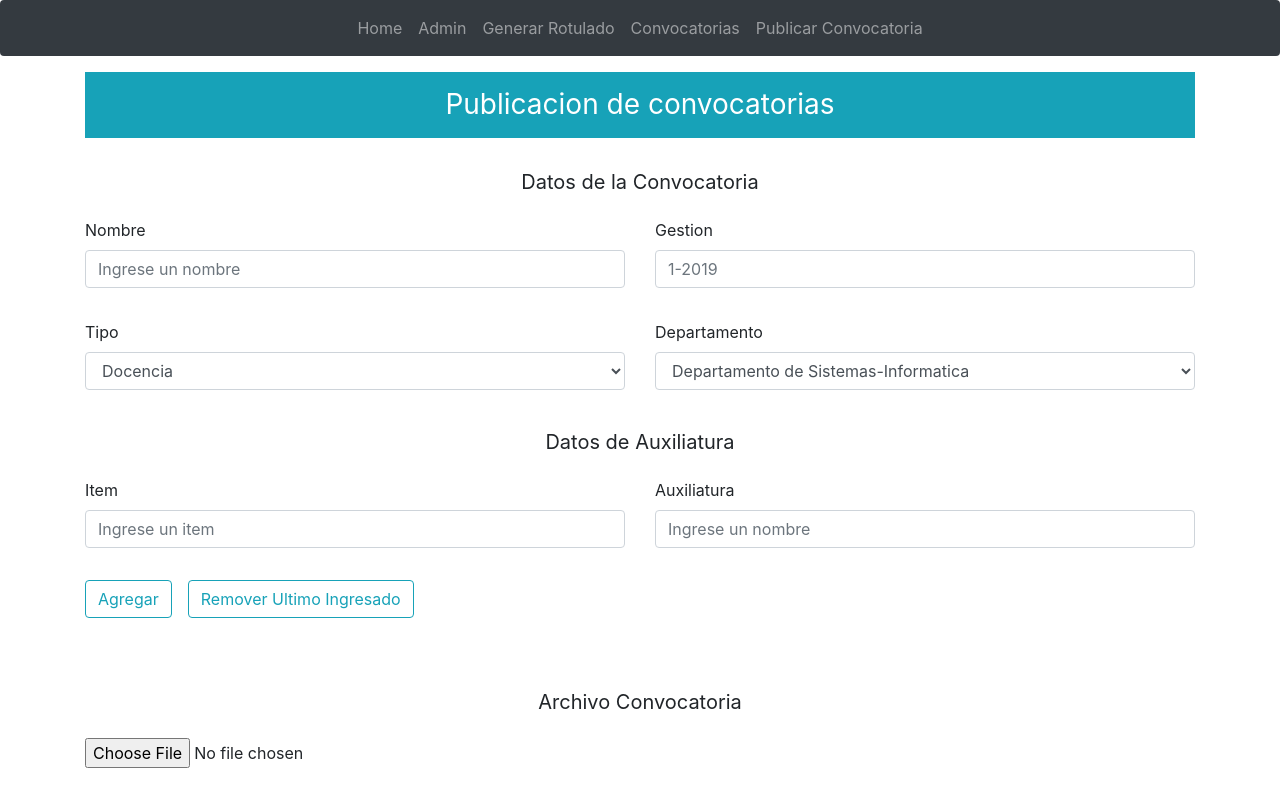
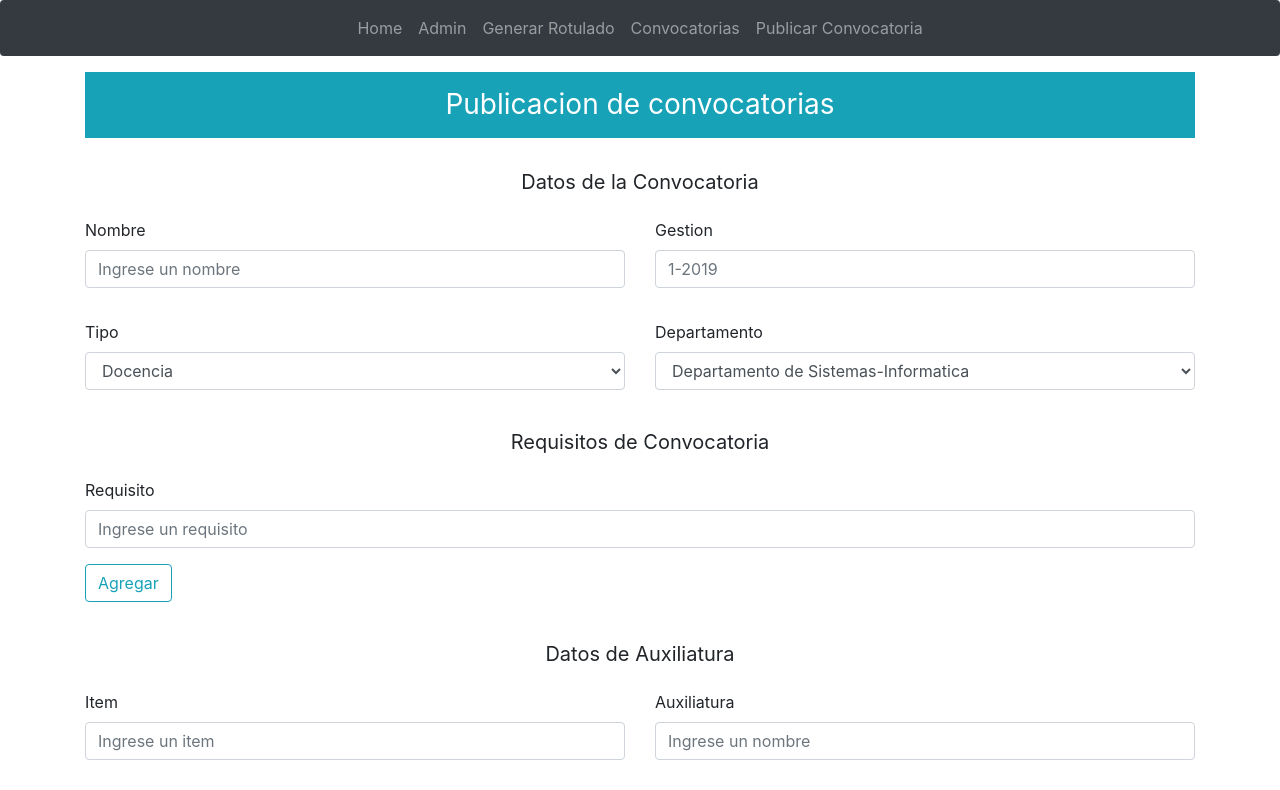
Before and after one commit to EliceoJoel/Cliente-TIS, a React (Create React App) app: page /post in a window 1280 px wide. Shown: the top 790 px of the page. Built offline with nearby package versions, Linux system fonts and the light colour scheme.

Commit message:
aumentando requisitos en publicar convocatoria

```diff
--- a/src/components/Post.js
+++ b/src/components/Post.js
@@ -22,7 +22,8 @@ var ArrayAuxi = []
             item:'',
             item_error:'',
             auxiliary:'',
-            auxiliary_error:''
+            auxiliary_error:'',
+            requirement:''
 
 
          }
@@ -117,7 +118,25 @@ var ArrayAuxi = []
             return true;
         }
     }
-
+    handleReq(reqevent ){
+        reqevent.preventDefault()
+        let name = this.state.name
+        let requirement = this.state.requirement
+        let reqconv = new FormData()
+        reqconv.append ('name_announcement', name)
+        reqconv.append ('requirement', requirement)
+        axios({
+            method: 'post',
+            url: 'api/requirement',
+            data: reqconv,
+            headers: {'Content-Type': 'multipart/form-data' }
+            }).then(response =>{
+             console.log(response)
+         })
+         .catch(error => {
+             console.log(error)
+         })
+    }
 
     handleFile = (event) =>{ this.setState({file: event.target.files[0]})}
 
@@ -164,7 +183,7 @@ var ArrayAuxi = []
 
 
     render() {
-         const {name ,year, type, departament,item,auxiliary } =this.state
+         const {name ,year, type, departament,item,auxiliary, requirement} =this.state
 
 
 
@@ -236,6 +255,25 @@ var ArrayAuxi = []
 
                         </select>
                         </div>
+
+                        <h3 className="h5 col-md-12 my-4 font-weight-normal text-center">
+                            Requisitos de Convocatoria</h3>
+                      <div className="form-group col-md-12">
+                        <label htmlFor="Nombre">Requisito</label>
+
+                       <input
+                           className="form-control"
+                           placeholder="Ingrese un requisito"
+                             type = "text"
+                          name = "requirement"
+                          value = {requirement}
+                           onChange = {this.onChangeAux}
+                       />
+
+                         </div>
+                         <div className="form-group col-md-12 ">
+                         <button className="btn btn-outline-info" variant="warning" onClick ={(reqevent) => this.handleReq(reqevent)} >Agregar</button>
+                         </div>
                         <h3 className="h5 col-md-12 my-4 font-weight-normal text-center">
                             Datos de Auxiliatura</h3>
                       <div className="form-group col-md-6">
```
